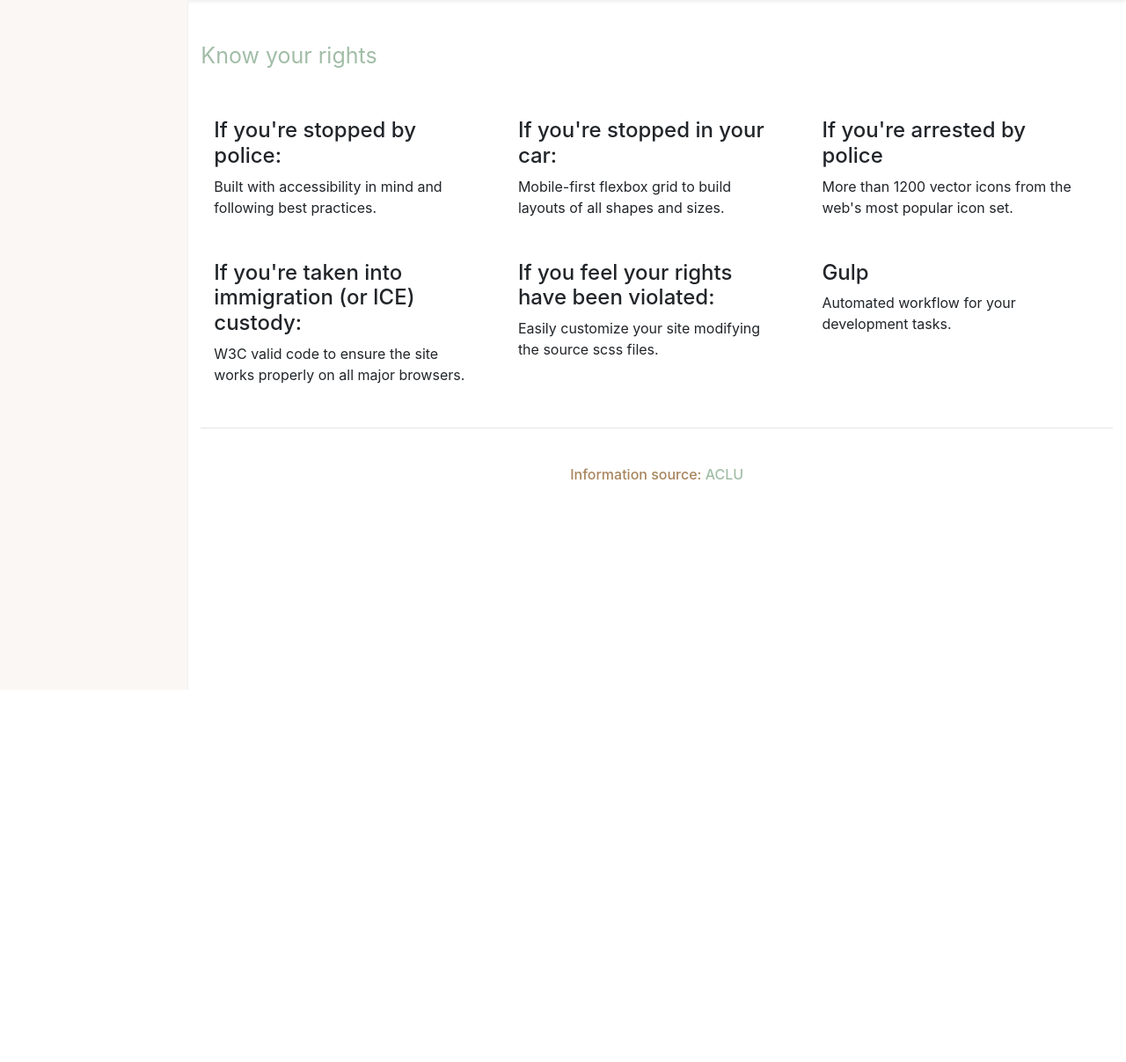
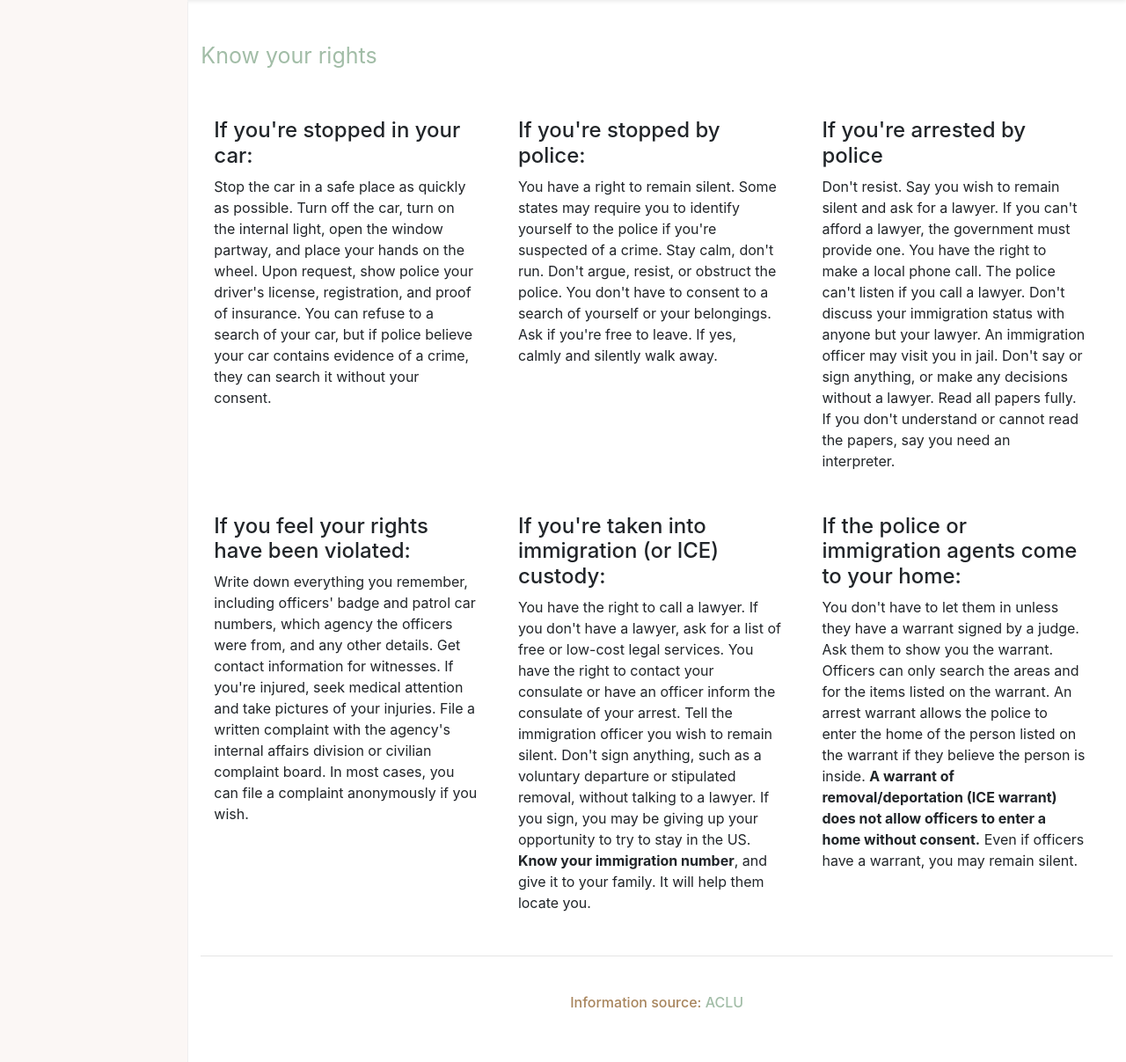
Before and after one commit to michebot/humano, a Flask app: page /know_your_rights in a window 1280 px wide. Shown: the part 56-1263 px from the top of the page at 88% size. Before the commit the page ends 840 px from the top, so only its background shows below. Run offline with Flask 2, Linux system fonts and the light colour scheme; some libraries are stand-ins or nearby versions.

Commit message:
Populated the know your rights page.

```diff
--- a/templates/base.html
+++ b/templates/base.html
@@ -55,14 +55,14 @@
                             News
                         </a>
                     </li>
-                    <li class="nav-item mb3" id="search-lawyers">
+                    <li class="nav-item" id="search-lawyers">
                         <!-- <script src="/static/js/location-finder.js"> -->
                         <!-- </script> -->
                         <a class="nav-link" href="/search_lawyers">
                             Lawyers
                         </a>
                     </li>
-                    <li class="nav-item">
+                    <li class="nav-item mb3">
                         <a class="nav-link" href="/know_your_rights">
                             Know your rights
                         </a>
--- a/templates/know-your-rights.html
+++ b/templates/know-your-rights.html
@@ -12,28 +12,37 @@
                     <div class="col-sm-6 col-md-4 mb-4 mb-md-5">
                         <div class="pr-lg-3">
                             <!-- <span class="icon icon-primary mb-3">
-                                <i class="icon-inner fab fa-accessible-icon" aria-hidden="true"></i>
+                                <i class="icon-inner fas fa-mobile-alt" aria-hidden="true"></i>
                             </span> -->
-                            <h3 class="h4">If you're stopped by police:</h3>
-                            <p class="mb-md-0">Built with accessibility in mind and following best practices.</p>
+                            <h3 class="h4">If you're stopped in your car:</h3>
+                            <p class="mb-md-0">Stop the car in a safe place as quickly as possible. Turn off the car, turn on the internal light, open the window partway, and place your hands on the wheel. Upon request, show police your driver's license, registration, and proof of insurance. You can refuse to a search of your car, but if police believe your car contains evidence of a crime, they can search it without your consent.</p>
                         </div>
                     </div>
                     <div class="col-sm-6 col-md-4 mb-4 mb-md-5">
                         <div class="pr-lg-3">
                             <!-- <span class="icon icon-primary mb-3">
-                                <i class="icon-inner fas fa-mobile-alt" aria-hidden="true"></i>
+                                <i class="icon-inner fab fa-accessible-icon" aria-hidden="true"></i>
                             </span> -->
-                            <h3 class="h4">If you're stopped in your car:</h3>
-                            <p class="mb-md-0">Mobile-first flexbox grid to build layouts of all shapes and sizes.</p>
+                            <h3 class="h4">If you're stopped by police:</h3>
+                            <p class="mb-md-0">You have a right to remain silent. Some states may require you to identify yourself to the police if you're suspected of a crime. Stay calm, don't run. Don't argue, resist, or obstruct the police. You don't have to consent to a search of yourself or your belongings. Ask if you're free to leave. If yes, calmly and silently walk away. </p>
+                        </div>
+                    </div>
+                      <div class="col-sm-6 col-md-4 mb-4 mb-md-5">
+                        <div class="pr-lg-3">
+                            <!-- <span class="icon icon-primary mb-3">
+                                <i class="icon-inner fab fa-font-awesome-flag" aria-hidden="true"></i>
+                            </span> -->
+                            <h3 class="h4">If you're arrested by police</h3>
+                            <p class="mb-md-0">Don't resist. Say you wish to remain silent and ask for a lawyer. If you can't afford a lawyer, the government must provide one. You have the right to make a local phone call. The police can't listen if you call a lawyer. Don't discuss your immigration status with anyone but your lawyer. An immigration officer may visit you in jail. Don't say or sign anything, or make any decisions without a lawyer. Read all papers fully. If you don't understand or cannot read the papers, say you need an interpreter.</p>
                         </div>
                     </div>
                     <div class="col-sm-6 col-md-4 mb-4 mb-md-5">
                         <div class="pr-lg-3">
                             <!-- <span class="icon icon-primary mb-3">
-                                <i class="icon-inner fab fa-font-awesome-flag" aria-hidden="true"></i>
+                                <i class="icon-inner fab fa-sass" aria-hidden="true"></i>
                             </span> -->
-                            <h3 class="h4">If you're arrested by police</h3>
-                            <p class="mb-md-0">More than 1200 vector icons from the web's most popular icon set.</p>
+                            <h3 class="h4">If you feel your rights have been violated:</h3>
+                            <p class="mb-md-0">Write down everything you remember, including officers' badge and patrol car numbers, which agency the officers were from, and any other details. Get contact information for witnesses. If you're injured, seek medical attention and take pictures of your injuries. File a written complaint with the agency's internal affairs division or civilian complaint board. In most cases, you can file a complaint anonymously if you wish.</p>
                         </div>
                     </div>
                     <div class="col-sm-6 col-md-4 mb-4 mb-md-5">
@@ -42,16 +51,7 @@
                                 <i class="icon-inner fas fa-code" aria-hidden="true"></i>
                             </span> -->
                             <h3 class="h4">If you're taken into immigration (or ICE) custody:</h3>
-                            <p class="mb-md-0">W3C valid code to ensure the site works properly on all major browsers.</p>
-                        </div>
-                    </div>
-                    <div class="col-sm-6 col-md-4 mb-4 mb-md-5">
-                        <div class="pr-lg-3">
-                            <!-- <span class="icon icon-primary mb-3">
-                                <i class="icon-inner fab fa-sass" aria-hidden="true"></i>
-                            </span> -->
-                            <h3 class="h4">If you feel your rights have been violated:</h3>
-                            <p class="mb-md-0">Easily customize your site modifying the source scss files.</p>
+                            <p class="mb-md-0">You have the right to call a lawyer. If you don't have a lawyer, ask for a list of free or low-cost legal services. You have the right to contact your consulate or have an officer inform the consulate of your arrest. Tell the immigration officer you wish to remain silent. Don't sign anything, such as a voluntary departure or stipulated removal, without talking to a lawyer. If you sign, you may be giving up your opportunity to try to stay in the US. <strong>Know your immigration number</strong>, and give it to your family. It will help them locate you.</p>
                         </div>
                     </div>
                     <div class="col-sm-6 col-md-4 mb-4 mb-md-5">
@@ -59,8 +59,8 @@
                             <!-- <span class="icon icon-primary mb-3">
                                 <i class="icon-inner fab fa-gulp" aria-hidden="true"></i>
                             </span> -->
-                            <h3 class="h4">Gulp</h3>
-                            <p class="mb-md-0">Automated workflow for your development tasks.</p>
+                            <h3 class="h4">If the police or immigration agents come to your home:</h3>
+                            <p class="mb-md-0">You don't have to let them in unless they have a warrant signed by a judge. Ask them to show you the warrant. Officers can only search the areas and for the items listed on the warrant. An arrest warrant allows the police to enter the home of the person listed on the warrant if they believe the person is inside. <strong>A warrant of removal/deportation (ICE warrant) does not allow officers to enter a home without consent.</strong> Even if officers have a warrant, you may remain silent.</p>
                         </div>
                     </div>
                 </div>
--- a/templates/sent-messages.html
+++ b/templates/sent-messages.html
@@ -10,7 +10,7 @@
                   <thead>
                     <tr>
                       <th style="width:15%">Time Sent</th>
-                      <th style="width:15%"># of Contacts Reached</th>
+                      <th style="width:15%"># of Contacts</th>
                       <th style="width:50%;">Message</th>
                     </tr>
                   </thead>
```
